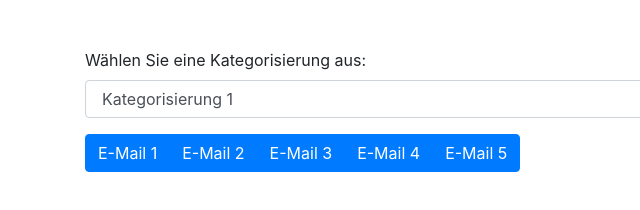
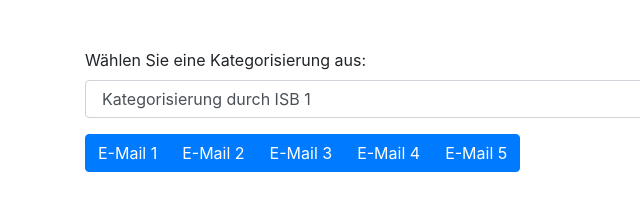
Before and after one commit to VeselinPetkovUni/ShowCat, a plain HTML site: page index.html in a window 1280 px wide. Shown: the full height of the page, 0-640 px from the left. Drawn offline with nearby package versions, Linux system fonts and the light colour scheme.

Commit message:
Update index.html

```diff
--- a/index.html
+++ b/index.html
@@ -44,8 +44,8 @@
         <div class="form-group">
             <label for="jsonDropdown">Wählen Sie eine Kategorisierung aus:</label>
             <select class="form-control" id="jsonDropdown">
-                <option value="Kategorisierung1.json">Kategorisierung 1</option>
-                <option value="Kategorisierung2.json">Kategorisierung 2</option>
+                <option value="Kategorisierung1.json">Kategorisierung durch ISB 1</option>
+                <option value="Kategorisierung2.json">Kategorisierung durch ISB 2</option>
             </select>
         </div>
 
@@ -139,6 +139,7 @@
                         <div class="notidrop">
                             <h4>Cyber-Kill-Chain-Phase</h4>
                             <p><strong>Cyber-Kill-Chain:</strong> ${data[email]["Cyber-Kill-Chain"]}</p>
+                            <hr class="separator">
                             <h4>Priority</h4>
                             <div class="priority-scale">
                                 <div class="priority-indicator" style="left: ${priorityPosition};"></div>
```
